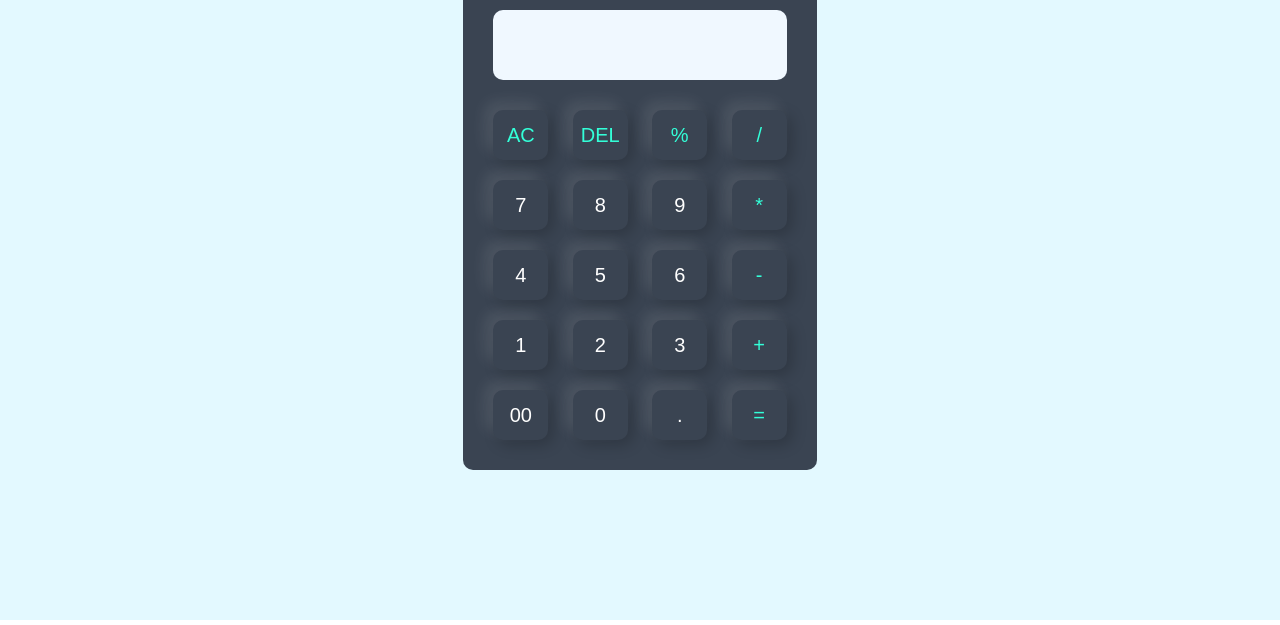
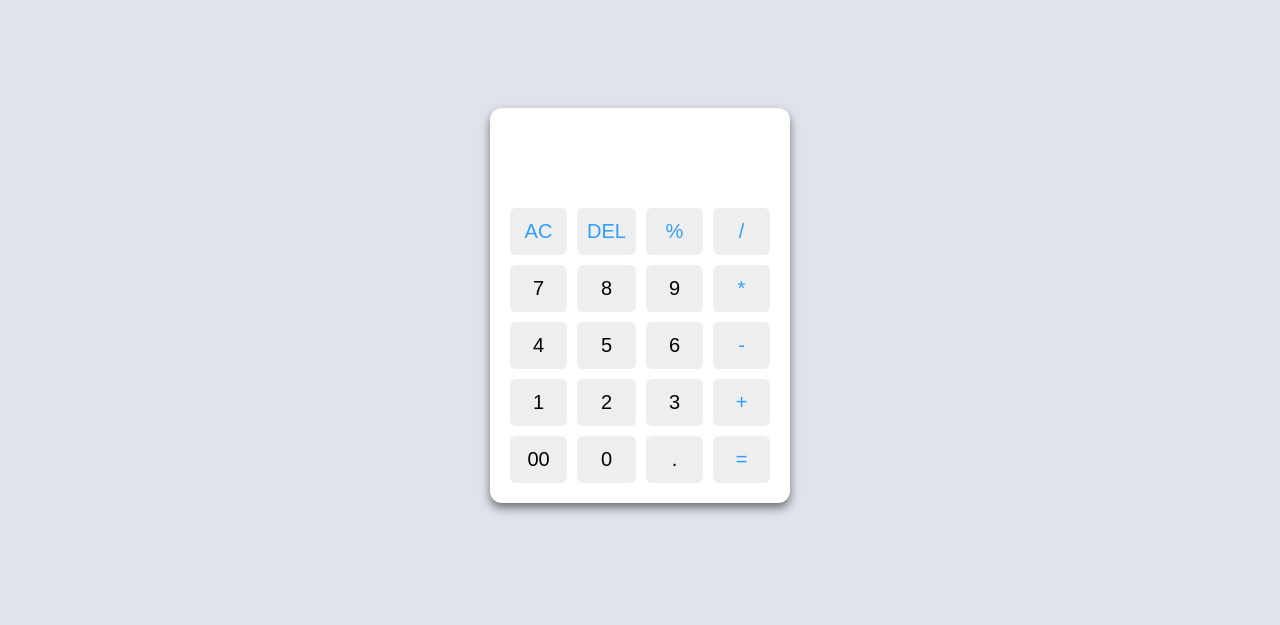
Before and after one commit to vamsy-alapati/simpleCalculator, a plain HTML site: page index.html in a window 1280 px wide. Shown: the part 180-805 px from the top of the page. Drawn offline with Linux system fonts and the light colour scheme.

Commit message:
calculator code complete

```diff
--- a/index.html
+++ b/index.html
@@ -6,46 +6,40 @@
         <title>Simple Calculator App</title>
     </head>
     <body>
+        <h1>Simple Calculator App</h1>
         <div class="container">
             <div class="calculator">
-                <form>
-                    <div class="display">
-                        <input type="text" name="display">
-                    </div>
-                    <div>
-                        <input type="button" value="AC" onclick="display.value = ''" class="operator">
-                        <input type="button" value="DEL" onclick="display.value = display.value.toString().slice(0,-1)" class="operator">
-                        <input type="button" value="%" onclick="display.value += '%'" class="operator">
-                        <input type="button" value="/" onclick="display.value += '/'" class="operator">
-                    </div>
-                    <div>
-                        <input type="button" value="7" onclick="display.value += '7'">
-                        <input type="button" value="8" onclick="display.value += '8'">
-                        <input type="button" value="9" onclick="display.value += '9'">
-                        <input type="button" value="*" onclick="display.value += '*'" class="operator">
-                    </div>
-                    <div>
-                        <input type="button" value="4" onclick="display.value += '4'">
-                        <input type="button" value="5" onclick="display.value += '5'">
-                        <input type="button" value="6" onclick="display.value += '6'">
-                        <input type="button" value="-" onclick="display.value += '-'" class="operator">
-                    </div>
-                    <div>
-                        <input type="button" value="1" onclick="display.value += '1'">
-                        <input type="button" value="2" onclick="display.value += '2'">
-                        <input type="button" value="3" onclick="display.value += '3'">
-                        <input type="button" value="+" onclick="display.value += '+'" class="operator">
-                    </div>
-                    <div>
-                        <input type="button" value="00" onclick="display.value += '00'">
-                        <input type="button" value="0" onclick="display.value += '0'">
-                        <input type="button" value="." onclick="display.value += '.'">
-                        <input type="button" value="=" class="equal operator" onclick="display.value = eval(display.value)">
-                    </div>
-                </form>
+
+                <input type="text" class="display" />
+
+                <div class="buttons">
+                    <button class="operator" data-value="AC">AC</button>
+                    <button class="operator" data-value="DEL">DEL</button>
+                    <button class="operator" data-value="%">%</button>
+                    <button class="operator" data-value="/">/</button>
+
+                    <button data-value="7">7</button>
+                    <button data-value="8">8</button>
+                    <button data-value="9">9</button>
+                    <button class="operator" data-value="*">*</button>
+
+                    <button data-value="4">4</button>
+                    <button data-value="5">5</button>
+                    <button data-value="6">6</button>
+                    <button class="operator" data-value="-">-</button>
+
+                    <button data-value="1">1</button>
+                    <button data-value="2">2</button>
+                    <button data-value="3">3</button>
+                    <button class="operator" data-value="+">+</button>
+
+                    <button data-value="00">00</button>
+                    <button data-value="0">0</button>
+                    <button data-value=".">.</button>
+                    <button class="operator" data-value="=">=</button>
+                </div>
             </div>
         </div>
-
         <script src="script.js"></script>
     </body>
 </html>
--- a/script.js
+++ b/script.js
@@ -1,5 +1,5 @@
-const display = document.querySelector(".display input");
-const buttons = document.querySelectorAll(".calculator div input");
+const display = document.querySelector(".display");
+const buttons = document.querySelectorAll("button");
 const operators = ["%", "/", "*", "-", "+", "="];
 let output="";
 
@@ -8,10 +8,10 @@ let output="";
 
 //Define function to calculate based on button clicked
 const calculate = (val) => {
-  // console.log(val);
+  console.log(val);
   if (val === "=" && val !== "") {
     //if the operator is % then replace with '/100' before evaluating
-    output = eval(output.replace("%", "/100"));
+    output = eval(output);
   }
   else if (val === "AC") {
     //if the operator is "AC" then clear the screen
@@ -24,11 +24,12 @@ const calculate = (val) => {
   else {
     //if the output is empty and button is a special character then just return
     if (output === "" && operators.includes(val)) return;
+    output += val;
   }
   display.value = output;
 }
 
 // add event listener to buttons, call calculate() on click of "="
 buttons.forEach((button) => {
-  button.addEventListener("click", (e) => calculate(e.target.value));
+  button.addEventListener("click", (e) => calculate(e.target.dataset.value));
 });
--- a/styles.css
+++ b/styles.css
@@ -5,51 +5,65 @@
   box-sizing: border-box;
 }
 
+body {
+  text-align: center;
+  background-color: #e0e3eb;
+}
+
+h1 {
+  margin: 10% 0 0 0;
+  color: #2f9fff;
+  font-style: italic;
+}
+
 .container {
-  width: 100%;
-  height: 100vh;
-  background: #e3f9ff;
+  height: 80vh;
   display: flex;
   align-items: center;
   justify-content: center;
 }
 
 .calculator {
-  background: #3a4452;
-  padding: 20px;
-  border-radius: 10px;
+  position: relative;
+  width: 100%;
+  max-width: 300px;
+  background: #ffff;
+  padding: 10px 20px 20px;
+  border-radius: 12px;
+  box-shadow: 0 5px 10px rgba(0,0,0,0.5);
 }
 
-.calculator form input {
-  border: 0;
-  outline: 0;
-  width: 55px;
-  height: 50px;
-  border-radius: 10px;
-  box-shadow: -8px -8px 15px rgba(255, 255, 255, 0.1), 5px 5px 15px rgba(0, 0, 0, 0.2);
-  background: transparent;
-  font-size: 20px;
-  color: white;
-  cursor: pointer;
-  margin: 10px;
+.display {
+  height: 80px;
+  width: 100%;
+  outline: none;
+  border: none;
+  text-align: right;
+  margin-bottom: 10px;
+  font-size: 25px;
+  color: #000e1a;
+  pointer-events: none;
 }
 
-form .display {
-  display: flex;
-  justify-content: flex-end;
-  margin: 20px 10px;
-  background-color: aliceblue;
-  border-radius: 10px;
+.buttons {
+  display: grid;
+  grid-gap: 10px;
+  grid-template-columns: repeat(4, 1fr);
 }
 
-form .display input {
-  text-align: right;
-  flex: 1;
-  font-size: 45px;
-  box-shadow: none;
-  color: gray;
+.buttons button {
+  padding: 12px 10px;
+  border-radius: 6px;
+  border: none;
+  font-size: 20px;
+  cursor: pointer;
+  background-color: #eee;
 }
 
-form input.operator {
-  color: #33ffd8;
+.buttons button:active {
+  transform: scale(0.9);
 }
+
+.operator {
+  color: #2f9fff;
+}
```
